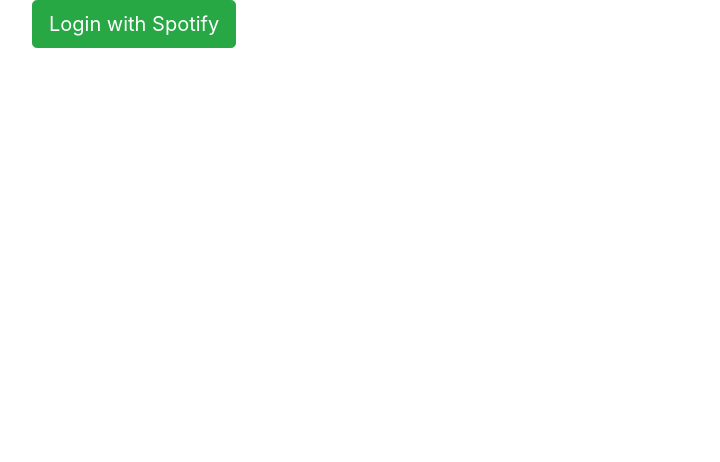
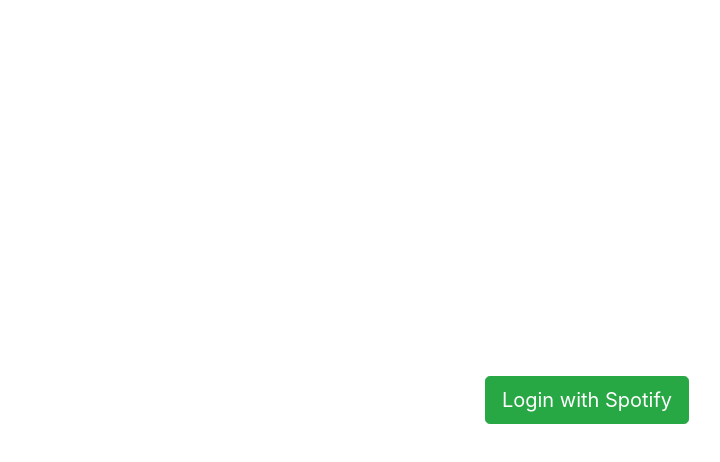
Before and after one commit to Q118/clonify, a React (Create React App) app: page / in a window 1280 px wide. Shown: the top 462 px of the page, without its empty margins (53-773 px from the left). Built offline with nearby package versions, Linux system fonts and the light colour scheme.

Commit message:
setting up to render y dashboard

```diff
--- a/src/App.js
+++ b/src/App.js
@@ -2,12 +2,14 @@
 import './App.css'
 import React from 'react'
 import 'bootstrap/dist/css/bootstrap.min.css'
-import Login from './Components/login'
+import Login from './Components/Login'
+import Dashboard from './Components/Dashboard';
+
+const code = new URLSearchParams(window.location.search).get('code')
+
 
 function App() {
-  return (
-      <Login />
-  );
+return code ? <Dashboard code={code} /> : <Login />
 }
 
 export default App;
--- /dev/null
+++ b/src/Components/Dashboard.js
@@ -0,0 +1,5 @@
+import React from 'react'
+
+export default function Dashboard() {
+
+}
--- a/src/Components/login.js
+++ b/src/Components/login.js
@@ -8,7 +8,7 @@
 
 function Login() {
   return (
-    <Container>
+    <Container className="d-flex justify-content-center align-items-center" style={{ minHeight: "100vh" }}>
         <a className="btn btn-success btn-lg" href={AUTH_URL}>
             Login with Spotify
         </a>
```
